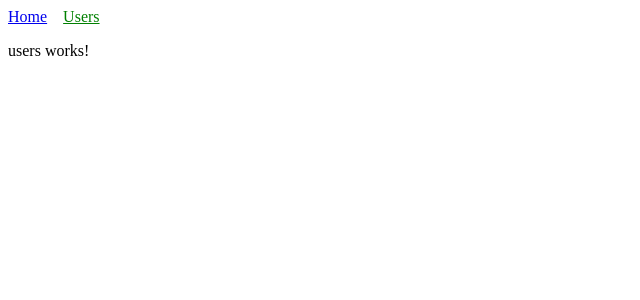
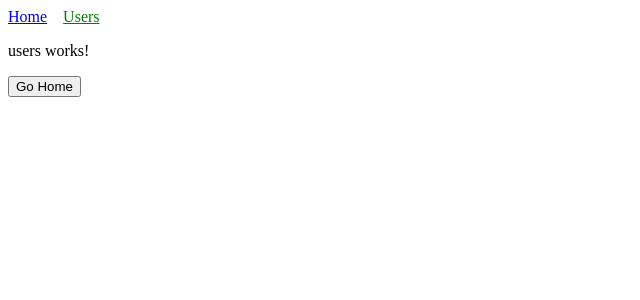
Before and after one commit to sean-xiao-zhao7/angular-directives-test, an Angular app: page /users in a window 1280 px wide. Shown: the top 300 px of the page, without its empty margins (0-640 px from the left). Built offline with nearby package versions, Linux system fonts and the light colour scheme.

Commit message:
Programmatically go home

```diff
--- a/src/app/components/users/users.component.html
+++ b/src/app/components/users/users.component.html
@@ -1 +1,2 @@
 <p>users works!</p>
+<button (click)="goHome()">Go Home</button>
--- a/src/app/components/users/users.component.ts
+++ b/src/app/components/users/users.component.ts
@@ -1,15 +1,17 @@
 import { Component, OnInit } from '@angular/core';
+import { Router } from '@angular/router';
 
 @Component({
   selector: 'app-users',
   templateUrl: './users.component.html',
-  styleUrls: ['./users.component.css']
+  styleUrls: ['./users.component.css'],
 })
 export class UsersComponent implements OnInit {
+  constructor(private router: Router) {}
 
-  constructor() { }
+  ngOnInit(): void {}
 
-  ngOnInit(): void {
+  goHome() {
+    this.router.navigate(['/']);
   }
-
 }
```
